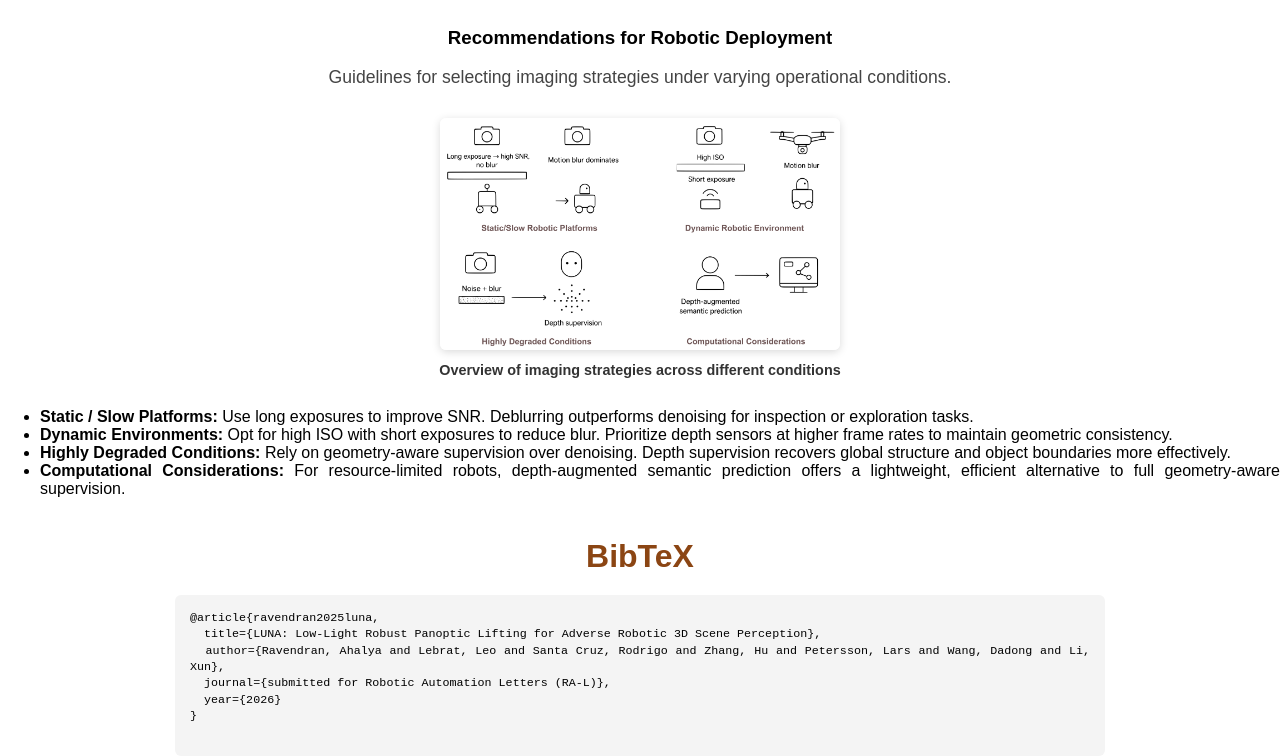
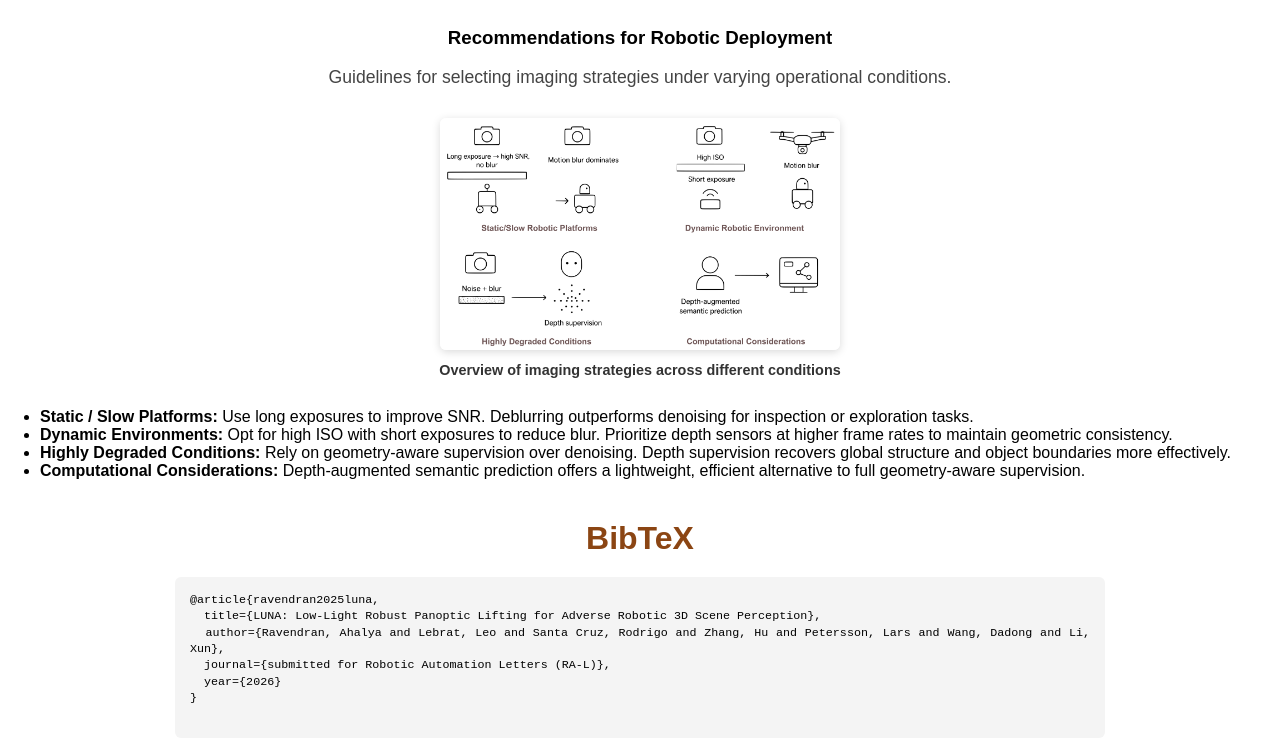
Before and after one commit to emev-zeno/luna, a plain HTML site: page index.html in a window 1280 px wide. Shown: the part 1487-2243 px from the top of the page. Drawn offline with Linux system fonts and the light colour scheme.

Commit message:
Update index.html

```diff
--- a/index.html
+++ b/index.html
@@ -106,7 +106,7 @@
         <li><b>Static / Slow Platforms:</b> Use long exposures to improve SNR. Deblurring outperforms denoising for inspection or exploration tasks.</li>
         <li><b>Dynamic Environments:</b> Opt for high ISO with short exposures to reduce blur. Prioritize depth sensors at higher frame rates to maintain geometric consistency.</li>
         <li><b>Highly Degraded Conditions:</b> Rely on geometry-aware supervision over denoising. Depth supervision recovers global structure and object boundaries more effectively.</li>
-        <li><b>Computational Considerations:</b> For resource-limited robots, depth-augmented semantic prediction offers a lightweight, efficient alternative to full geometry-aware supervision.</li>
+        <li><b>Computational Considerations:</b> Depth-augmented semantic prediction offers a lightweight, efficient alternative to full geometry-aware supervision.</li>
       </ul>
     </div>
   </div>
```
